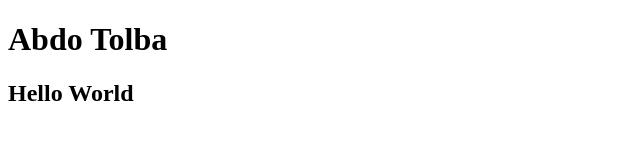
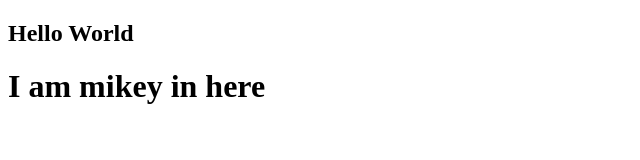
Before and after one commit to MicklSam/Test-1, a plain HTML site: page index.html in a window 1280 px wide. Shown: the whole page, without its empty margins (0-640 px from the left). Drawn offline with Linux system fonts and the light colour scheme.

Commit message:
more upadte

```diff
--- a/index.html
+++ b/index.html
@@ -7,7 +7,7 @@
     <title>Document</title>
 </head>
 <body>
-    <h1>Abdo Tolba</h1>
     <h2>Hello World</h2>
+    <h1>I am mikey in here</h1>
 </body>
 </html>
```
Also changed, not shown: style.css (added).
